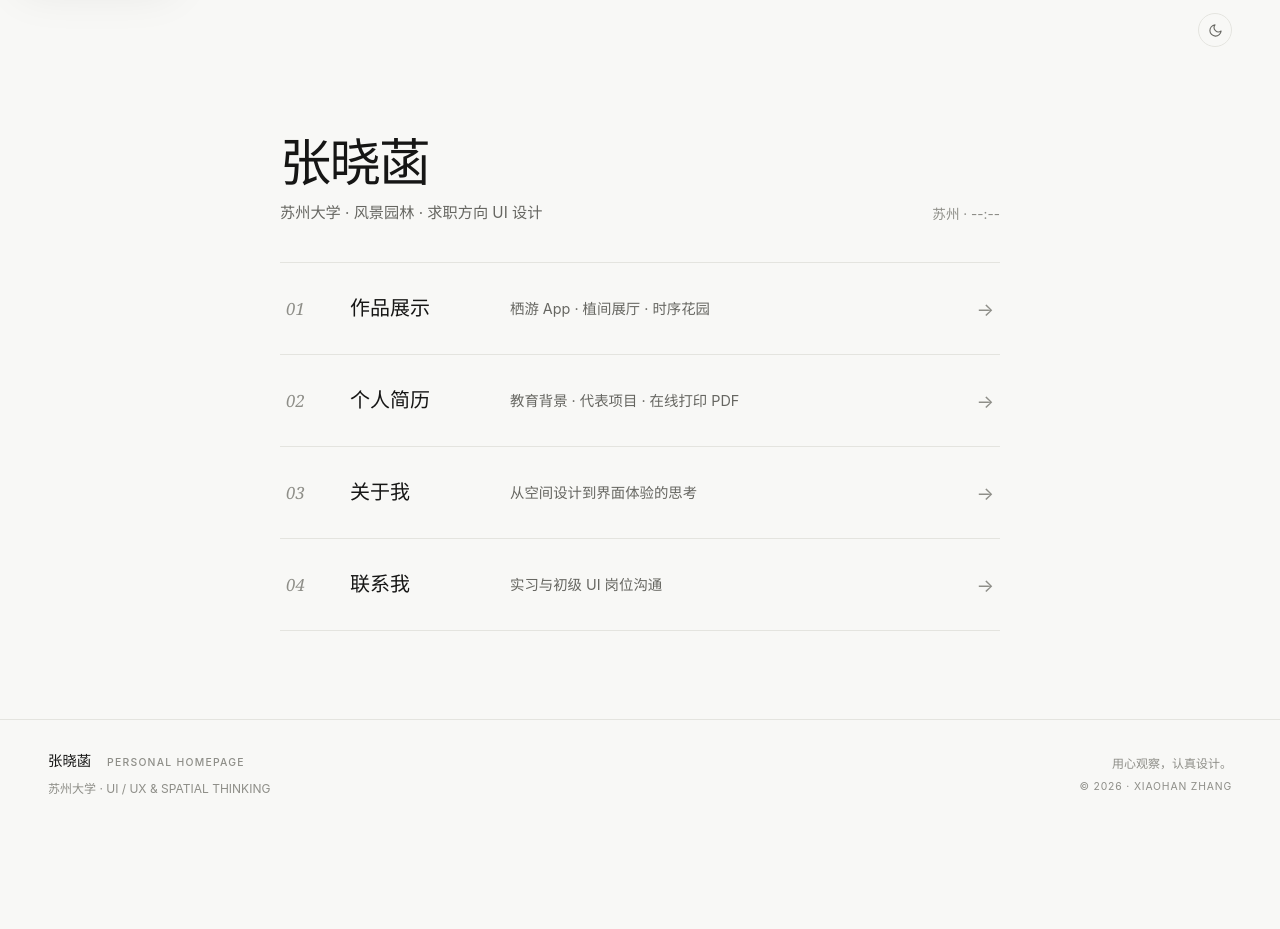
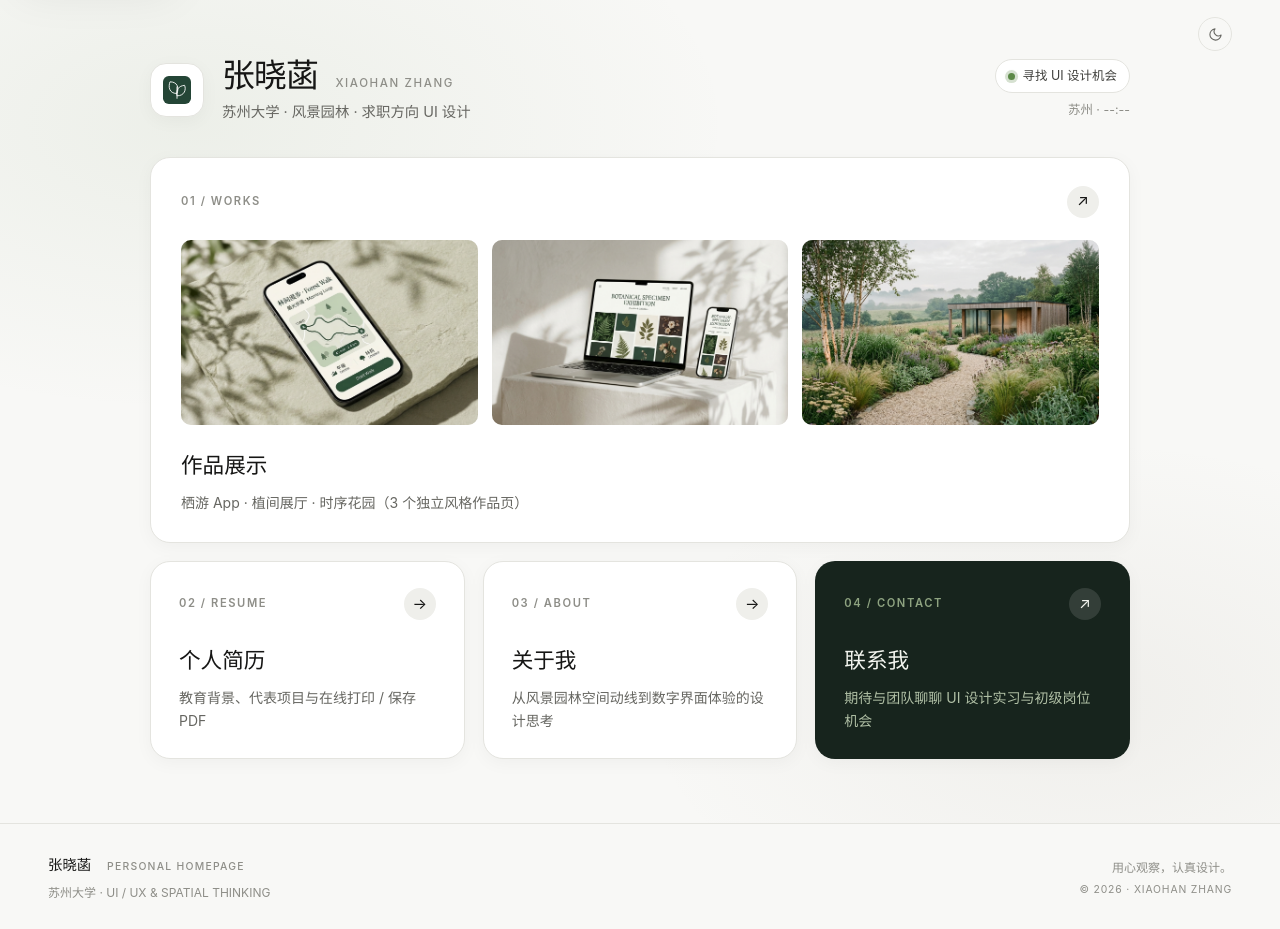
Before and after one commit to tototoz/zhixia-landscape-portfolio, a plain HTML site: page index.html in a window 1280 px wide. Before the commit the page ends 825 px from the top, so only its background shows below. Drawn offline with Linux system fonts and the light colour scheme.

Commit message:
Upgrade minimal homepage with visual Bento option cards

```diff
--- a/index.html
+++ b/index.html
@@ -53,43 +53,77 @@
   </header>
 
   <main id="main">
-    <!-- PAGE 1: MINIMAL PERSONAL HOMEPAGE (DIRECT OPTIONS ONLY) -->
+    <!-- PAGE 1: REFINED BENTO PERSONAL HOMEPAGE -->
     <section class="page-view active" id="page-home" data-page="home" aria-labelledby="hero-title">
-      <div class="section-wrap home-minimal">
-        <header class="home-minimal-head">
+      <div class="home-stage">
+        <div class="home-container">
+          <header class="home-identity">
+            <div class="identity-left">
+              <div class="identity-avatar" aria-hidden="true">
+                <img src="assets/mark.svg" alt="" width="28" height="28">
+              </div>
               <div>
-            <h1 id="hero-title">张晓菡</h1>
+                <h1 id="hero-title">张晓菡 <span class="identity-en">XIAOHAN ZHANG</span></h1>
                 <p>苏州大学 · 风景园林 · 求职方向 UI 设计</p>
               </div>
+            </div>
+            <div class="identity-right">
+              <span class="availability-pill"><span class="status-dot"></span> 寻找 UI 设计机会</span>
               <span class="home-time">苏州 · <span id="suzhou-time">--:--</span></span>
+            </div>
           </header>
 
-        <nav class="home-options" aria-label="主页选项">
-          <a class="home-option" href="#works" data-route-link="works">
-            <span class="opt-num">01</span>
-            <span class="opt-title">作品展示</span>
-            <span class="opt-desc">栖游 App · 植间展厅 · 时序花园</span>
-            <span class="opt-arrow">→</span>
+          <nav class="home-bento-grid" aria-label="主页选项">
+            <a class="bento-option bento-works" href="#works" data-route-link="works">
+              <div class="bento-head">
+                <span class="bento-num">01 / WORKS</span>
+                <span class="bento-arrow">↗</span>
+              </div>
+              <div class="bento-thumbs" aria-hidden="true">
+                <img src="assets/park-ui.jpg" alt="">
+                <img src="assets/exhibit-ui.jpg" alt="">
+                <img src="assets/garden.jpg" alt="">
+              </div>
+              <div class="bento-foot">
+                <h2>作品展示</h2>
+                <p>栖游 App · 植间展厅 · 时序花园（3 个独立风格作品页）</p>
+              </div>
             </a>
-          <a class="home-option" href="#resume" data-route-link="resume">
-            <span class="opt-num">02</span>
-            <span class="opt-title">个人简历</span>
-            <span class="opt-desc">教育背景 · 代表项目 · 在线打印 PDF</span>
-            <span class="opt-arrow">→</span>
+
+            <a class="bento-option bento-resume" href="#resume" data-route-link="resume">
+              <div class="bento-head">
+                <span class="bento-num">02 / RESUME</span>
+                <span class="bento-arrow">→</span>
+              </div>
+              <div class="bento-foot">
+                <h2>个人简历</h2>
+                <p>教育背景、代表项目与在线打印 / 保存 PDF</p>
+              </div>
             </a>
-          <a class="home-option" href="#about" data-route-link="about">
-            <span class="opt-num">03</span>
-            <span class="opt-title">关于我</span>
-            <span class="opt-desc">从空间设计到界面体验的思考</span>
-            <span class="opt-arrow">→</span>
+
+            <a class="bento-option bento-about" href="#about" data-route-link="about">
+              <div class="bento-head">
+                <span class="bento-num">03 / ABOUT</span>
+                <span class="bento-arrow">→</span>
+              </div>
+              <div class="bento-foot">
+                <h2>关于我</h2>
+                <p>从风景园林空间动线到数字界面体验的设计思考</p>
+              </div>
             </a>
-          <a class="home-option" href="#contact" data-route-link="contact">
-            <span class="opt-num">04</span>
-            <span class="opt-title">联系我</span>
-            <span class="opt-desc">实习与初级 UI 岗位沟通</span>
-            <span class="opt-arrow">→</span>
+
+            <a class="bento-option bento-contact" href="#contact" data-route-link="contact">
+              <div class="bento-head">
+                <span class="bento-num">04 / CONTACT</span>
+                <span class="bento-arrow">↗</span>
+              </div>
+              <div class="bento-foot">
+                <h2>联系我</h2>
+                <p>期待与团队聊聊 UI 设计实习与初级岗位机会</p>
+              </div>
             </a>
           </nav>
+        </div>
       </div>
     </section>
 
--- a/styles.css
+++ b/styles.css
@@ -519,11 +519,14 @@ button:disabled {
   font-weight: 300;
 }
 
-/* Minimal Home Page: Hide redundant top nav on #home so only direct options are shown */
+/* Refined Bento Personal Homepage */
 body.is-home .site-header {
   background: transparent;
   backdrop-filter: none;
   border-bottom-color: transparent;
+  position: absolute;
+  left: 0;
+  right: 0;
 }
 
 body.is-home .site-header .brand,
@@ -534,111 +537,250 @@ body.is-home .site-header .menu-toggle {
 
 body.is-home .header-inner {
   justify-content: flex-end;
-  height: 60px;
-}
-
-.home-minimal {
-  max-width: 720px;
-  padding-top: 72px;
-  padding-bottom: 88px;
-}
-
-.home-minimal-head {
+  height: 68px;
+}
+
+.home-stage {
+  min-height: calc(100dvh - 82px);
+  display: flex;
+  align-items: center;
+  justify-content: center;
+  padding: 56px 24px 64px;
+  background:
+    radial-gradient(60% 50% at 15% 15%, rgba(120, 150, 100, 0.09), transparent 70%),
+    radial-gradient(50% 45% at 85% 85%, rgba(140, 130, 110, 0.08), transparent 70%);
+}
+
+[data-theme='dark'] .home-stage {
+  background:
+    radial-gradient(60% 50% at 15% 15%, rgba(120, 165, 105, 0.1), transparent 70%),
+    radial-gradient(50% 45% at 85% 85%, rgba(160, 150, 130, 0.07), transparent 70%);
+}
+
+.home-container {
+  width: min(980px, 100%);
+  margin: auto;
+}
+
+.home-identity {
   display: flex;
   justify-content: space-between;
+  align-items: center;
+  gap: 24px;
+  margin-bottom: 32px;
+}
+
+.identity-left {
+  display: flex;
+  align-items: center;
+  gap: 18px;
+}
+
+.identity-avatar {
+  width: 54px;
+  height: 54px;
+  border-radius: 16px;
+  background: var(--surface);
+  border: 1px solid var(--line);
+  box-shadow: var(--shadow-sm);
+  display: flex;
+  align-items: center;
+  justify-content: center;
+  flex-shrink: 0;
+}
+
+.identity-avatar img {
+  width: 28px;
+  height: 28px;
+  object-fit: contain;
+}
+
+[data-theme='dark'] .identity-avatar img {
+  filter: invert(0.92);
+}
+
+.home-identity h1 {
+  font-size: clamp(1.6rem, 3vw, 2.05rem);
+  font-weight: 600;
+  letter-spacing: -0.025em;
+  line-height: 1.2;
+}
+
+.identity-en {
+  font-size: 0.72rem;
+  font-weight: 500;
+  letter-spacing: 0.14em;
+  color: var(--muted-light);
+  margin-left: 10px;
+}
+
+.home-identity p {
+  font-size: 0.9rem;
+  color: var(--muted);
+  margin-top: 4px;
+}
+
+.identity-right {
+  display: flex;
+  flex-direction: column;
   align-items: flex-end;
-  gap: 20px;
-  padding-bottom: 36px;
-  border-bottom: 1px solid var(--line);
-}
-
-.home-minimal-head h1 {
-  font-size: clamp(2.4rem, 4.5vw, 3.2rem);
+  gap: 6px;
+}
+
+.availability-pill {
+  display: inline-flex;
+  align-items: center;
+  gap: 8px;
+  font-size: 0.78rem;
+  color: var(--ink-soft);
+  background: var(--surface);
+  border: 1px solid var(--line);
+  padding: 5px 12px;
+  border-radius: 999px;
+}
+
+.home-time {
+  font-size: 0.78rem;
+  color: var(--muted-light);
+}
+
+.home-bento-grid {
+  display: grid;
+  grid-template-columns: repeat(3, 1fr);
+  gap: 18px;
+}
+
+.bento-option {
+  background: var(--surface);
+  border: 1px solid var(--line);
+  border-radius: 20px;
+  padding: 26px 28px;
+  display: flex;
+  flex-direction: column;
+  justify-content: space-between;
+  gap: 22px;
+  box-shadow: var(--shadow-sm);
+  transition: transform 0.25s cubic-bezier(0.2, 0.7, 0.3, 1), box-shadow 0.25s ease, border-color 0.25s ease;
+}
+
+.bento-option:hover {
+  transform: translateY(-4px);
+  box-shadow: var(--shadow-md);
+  border-color: var(--muted-light);
+}
+
+.bento-works {
+  grid-column: 1 / -1;
+  padding: 28px 30px;
+}
+
+.bento-head {
+  display: flex;
+  justify-content: space-between;
+  align-items: center;
+}
+
+.bento-num {
+  font-size: 0.7rem;
   font-weight: 600;
-  letter-spacing: -0.03em;
-  line-height: 1.15;
-}
-
-.home-minimal-head p {
+  letter-spacing: 0.14em;
+  color: var(--muted-light);
+}
+
+.bento-arrow {
+  width: 32px;
+  height: 32px;
+  border-radius: 50%;
+  background: var(--band);
+  display: inline-flex;
+  align-items: center;
+  justify-content: center;
   font-size: 0.95rem;
-  color: var(--muted);
-  margin-top: 8px;
-}
-
-.home-time {
-  font-size: 0.85rem;
-  color: var(--muted-light);
-  white-space: nowrap;
-}
-
-.home-options {
-  display: flex;
-  flex-direction: column;
-}
-
-.home-option {
+  color: var(--ink);
+  transition: transform 0.25s ease, background 0.25s ease, color 0.25s ease;
+}
+
+.bento-option:hover .bento-arrow {
+  background: var(--ink);
+  color: var(--paper);
+  transform: translate(2px, -2px);
+}
+
+.bento-thumbs {
   display: grid;
-  grid-template-columns: 44px 140px 1fr auto;
-  align-items: center;
-  gap: 20px;
-  padding: 28px 6px;
-  border-bottom: 1px solid var(--line);
-  transition: padding-left 0.2s ease, border-color 0.2s ease;
-}
-
-.home-option:hover {
-  padding-left: 14px;
-  border-bottom-color: var(--ink);
-}
-
-.opt-num {
-  font-family: var(--serif);
-  font-style: italic;
-  font-size: 1.05rem;
-  color: var(--muted-light);
-}
-
-.opt-title {
-  font-size: 1.25rem;
-  font-weight: 500;
-}
-
-.opt-desc {
-  font-size: 0.9rem;
-  color: var(--muted);
-}
-
-.opt-arrow {
-  font-size: 1.15rem;
-  color: var(--muted-light);
-  transition: transform 0.2s ease, color 0.2s ease;
-}
-
-.home-option:hover .opt-arrow {
-  transform: translateX(4px);
-  color: var(--ink);
-}
-
-@media (max-width: 720px) {
-  .home-minimal {
-    padding-top: 32px;
-  }
-  .home-minimal-head {
+  grid-template-columns: repeat(3, 1fr);
+  gap: 14px;
+}
+
+.bento-thumbs img {
+  aspect-ratio: 16 / 10;
+  border-radius: 10px;
+  background: var(--band);
+  transition: transform 0.45s cubic-bezier(0.2, 0.7, 0.3, 1);
+}
+
+.bento-works:hover .bento-thumbs img {
+  transform: scale(1.02);
+}
+
+.bento-foot h2 {
+  font-size: 1.35rem;
+  font-weight: 600;
+  margin-bottom: 6px;
+}
+
+.bento-foot p {
+  font-size: 0.875rem;
+  color: var(--muted);
+  line-height: 1.65;
+}
+
+.bento-contact {
+  background: #17241d;
+  color: #f3f5ef;
+  border-color: transparent;
+}
+
+.bento-contact .bento-num {
+  color: #8ea380;
+}
+
+.bento-contact .bento-foot p {
+  color: #b1c0a6;
+}
+
+.bento-contact .bento-arrow {
+  background: rgba(255, 255, 255, 0.12);
+  color: #f3f5ef;
+}
+
+.bento-contact:hover .bento-arrow {
+  background: #dce9cd;
+  color: #17241d;
+}
+
+@media (max-width: 820px) {
+  .home-bento-grid {
+    grid-template-columns: 1fr;
+  }
+  .home-identity {
     flex-direction: column;
     align-items: flex-start;
   }
-  .home-option {
-    grid-template-columns: 32px 1fr auto;
-    gap: 8px 14px;
-    padding: 22px 2px;
-  }
-  .opt-desc {
-    grid-column: 2;
-    font-size: 0.85rem;
-  }
-  .opt-arrow {
-    grid-row: 1 / 3;
-    grid-column: 3;
+  .identity-right {
+    align-items: flex-start;
+  }
+}
+
+@media (max-width: 720px) {
+  .home-stage {
+    padding: 68px 16px 48px;
+  }
+  .bento-thumbs {
+    grid-template-columns: 1fr;
+  }
+  .identity-en {
+    display: none;
   }
 }
 
```
Lines whose indentation alone changed are shown as unchanged.
